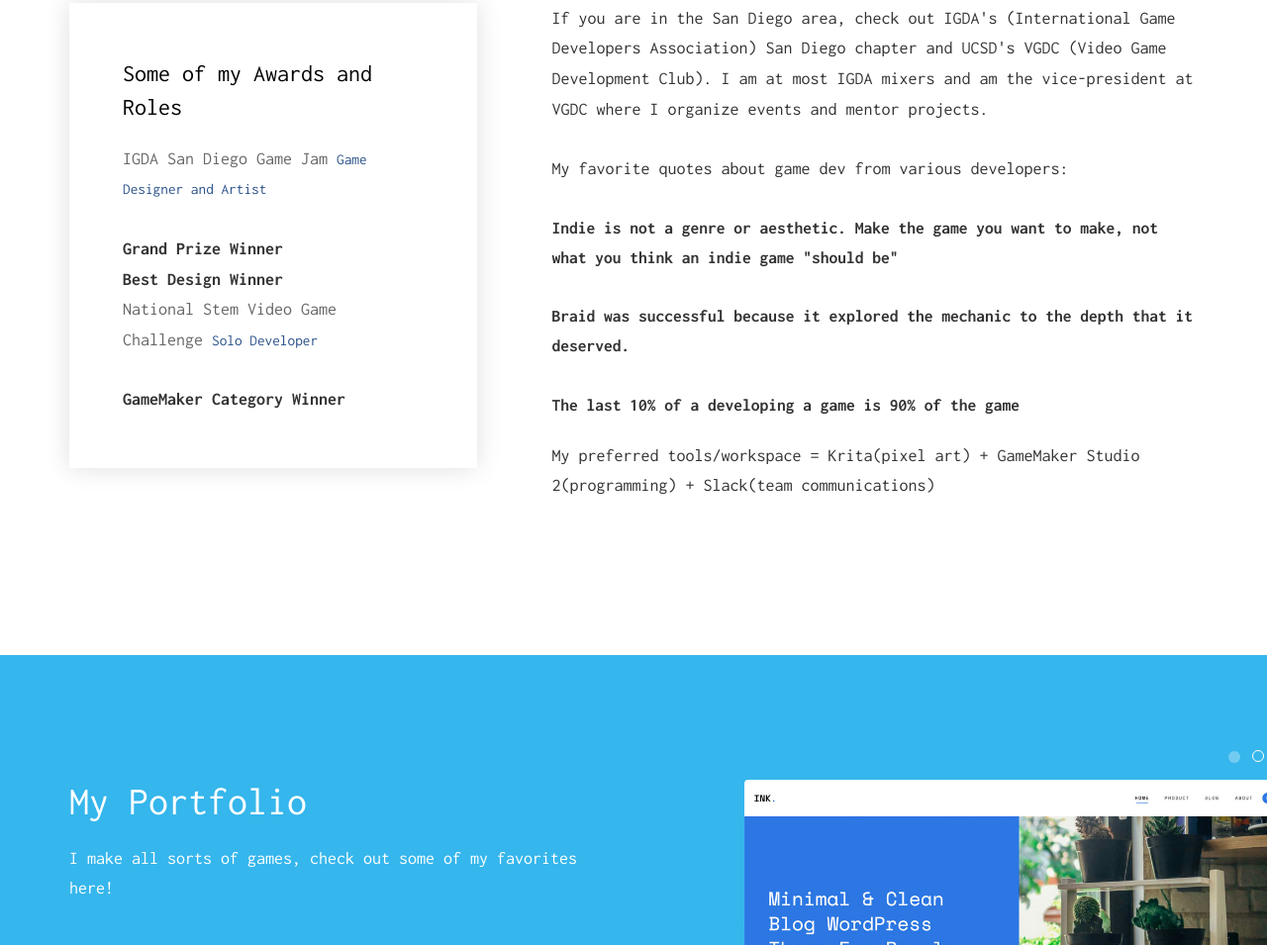
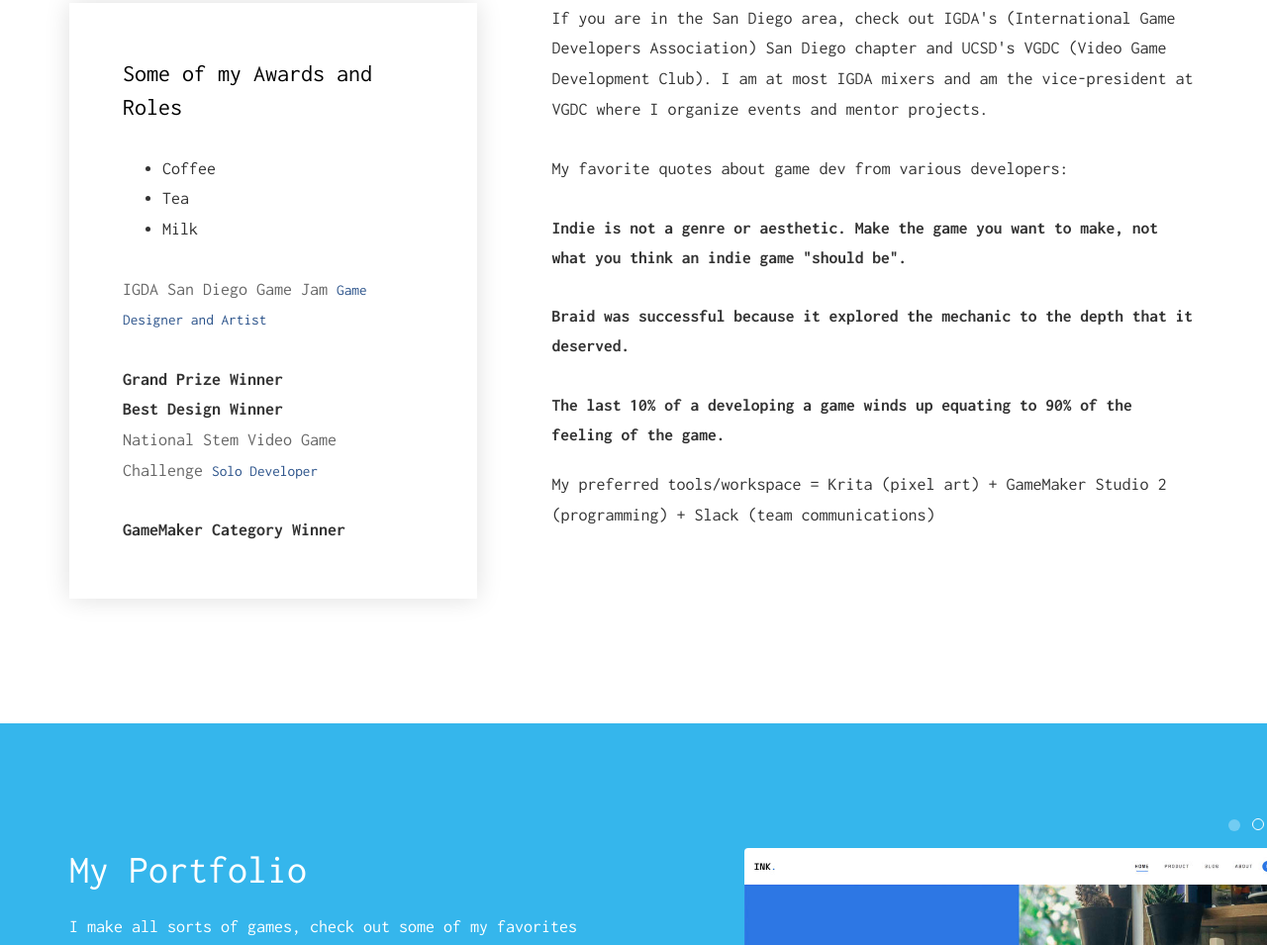
Before and after one commit to justbrentvanzant/PersonalWebsite, a plain HTML site: page index.html in a window 1280 px wide. Shown: the part 1722-2677 px from the top of the page at 99% size. Drawn offline with Linux system fonts and the light colour scheme; files whose address does not match are found by name.

Commit message:
Update index.html

```diff
--- a/index.html
+++ b/index.html
@@ -140,6 +140,13 @@
 				<div class="col-md-5 animate-box">
 					<div class="user-frame">
 						<h3>Some of my Awards and Roles</h3>
+						<p>
+							<ul>
+  								<li>Coffee</li>
+  								<li>Tea</li>
+  								<li>Milk</li>
+							</ul>
+						<p>
 						<p>IGDA San Diego Game Jam <small>Game Designer and Artist</small>  </p>
 						<span>Grand Prize Winner</span><br>
 						<span>Best Design Winner</span><br>
@@ -152,11 +159,11 @@
 					<p>If you are in the San Diego area, check out IGDA's (International Game Developers Association) San Diego chapter and UCSD's VGDC (Video Game Development Club). I am at most IGDA mixers and am the vice-president at VGDC where I organize events and mentor projects.</p>
 					<p>My favorite quotes about game dev from various developers:</p>
 					<blockquote>
-						<p>Indie is not a genre or aesthetic. Make the game you want to make, not what you think an indie game "should be"</p>
+						<p>Indie is not a genre or aesthetic. Make the game you want to make, not what you think an indie game "should be".</p>
 						<p>Braid was successful because it explored the mechanic to the depth that it deserved.</p>
-						<p>The last 10% of a developing a game is 90% of the game</p>
+						<p>The last 10% of a developing a game winds up equating to 90% of the feeling of the game.</p>
 					</blockquote>
-					<p>My preferred tools/workspace = Krita(pixel art) + GameMaker Studio 2(programming) + Slack(team communications)</p>
+					<p>My preferred tools/workspace = Krita (pixel art) + GameMaker Studio 2 (programming) + Slack (team communications)</p>
 				</div>
 			</div>
 		</div>
```
